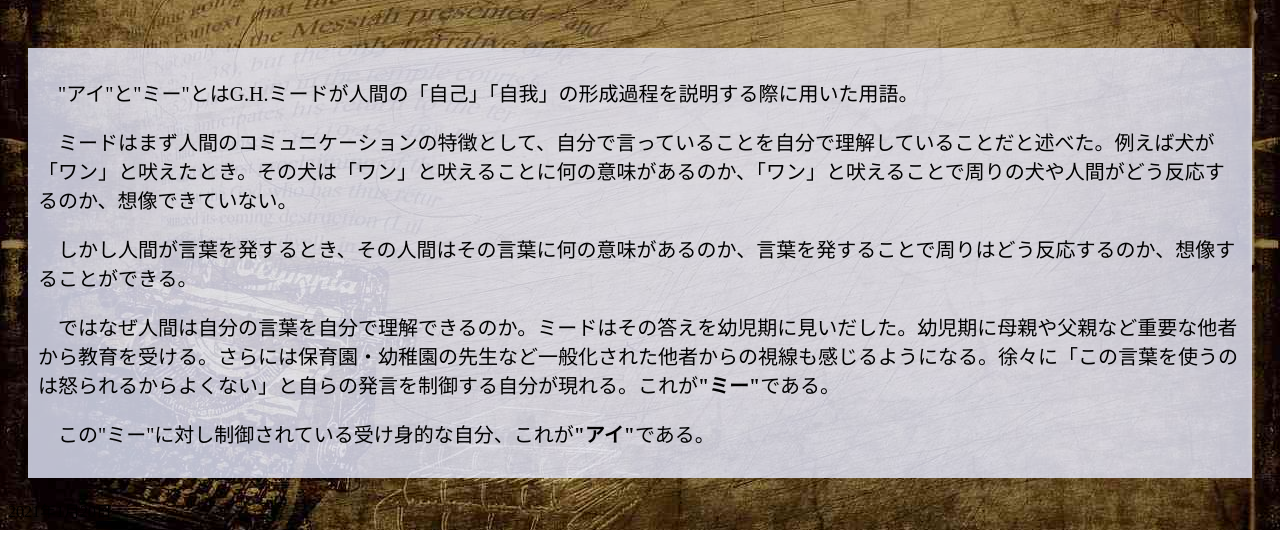
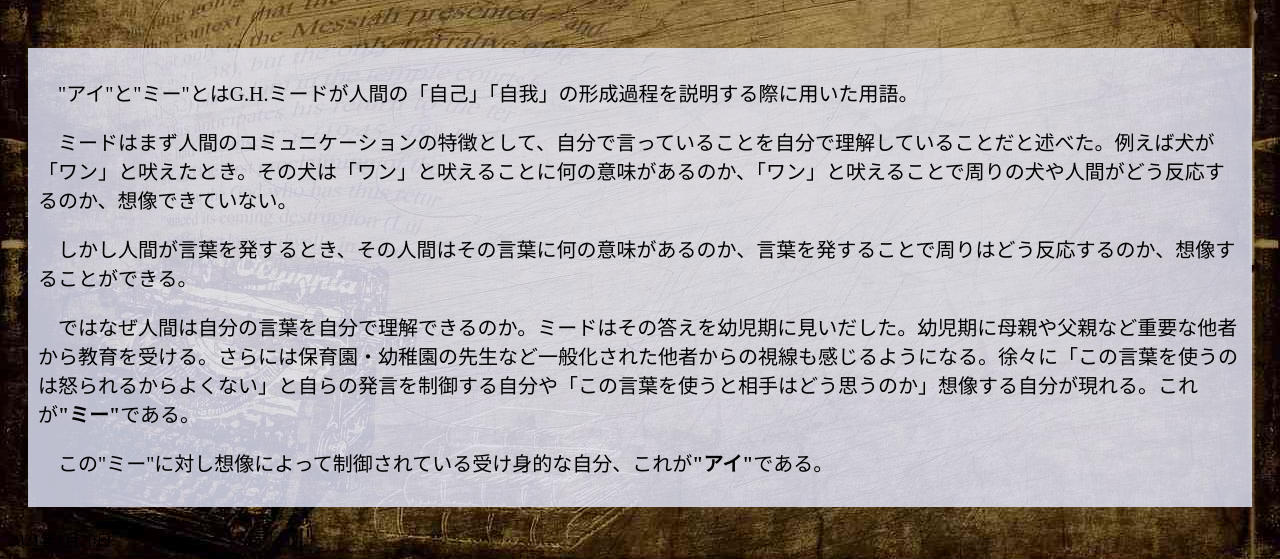
Before and after one commit to ShakaiGaku/I-me, a plain HTML site: page index.html in a window 1280 px wide. Shown: the part 311-870 px from the top of the page. Before the commit the page ends 841 px from the top, so only its background shows below. Drawn offline with Linux system fonts and the light colour scheme.

Commit message:
Update index.html

```diff
--- a/index.html
+++ b/index.html
@@ -40,8 +40,8 @@
        <p>　"アイ"と"ミー"とはG.H.ミードが人間の「自己」「自我」の形成過程を説明する際に用いた用語。</p>
        <p>　ミードはまず人間のコミュニケーションの特徴として、自分で言っていることを自分で理解していることだと述べた。例えば犬が「ワン」と吠えたとき。その犬は「ワン」と吠えることに何の意味があるのか、「ワン」と吠えることで周りの犬や人間がどう反応するのか、想像できていない。</p>
        <p>　しかし人間が言葉を発するとき、その人間はその言葉に何の意味があるのか、言葉を発することで周りはどう反応するのか、想像することができる。</p>
-       <p>　ではなぜ人間は自分の言葉を自分で理解できるのか。ミードはその答えを幼児期に見いだした。幼児期に母親や父親など重要な他者から教育を受ける。さらには保育園・幼稚園の先生など一般化された他者からの視線も感じるようになる。徐々に「この言葉を使うのは怒られるからよくない」と自らの発言を制御する自分が現れる。これが<b>"ミー"</b>である。</p>
-       <p>　この"ミー"に対し制御されている受け身的な自分、これが<b>"アイ"</b>である。</p>
+       <p>　ではなぜ人間は自分の言葉を自分で理解できるのか。ミードはその答えを幼児期に見いだした。幼児期に母親や父親など重要な他者から教育を受ける。さらには保育園・幼稚園の先生など一般化された他者からの視線も感じるようになる。徐々に「この言葉を使うのは怒られるからよくない」と自らの発言を制御する自分や「この言葉を使うと相手はどう思うのか」想像する自分が現れる。これが<b>"ミー"</b>である。</p>
+       <p>　この"ミー"に対し想像によって制御されている受け身的な自分、これが<b>"アイ"</b>である。</p>
      </div>
        <time datetime=”2021-1-20” itemprop=”modified”>2021年1月20日</time>
     </div>
```
